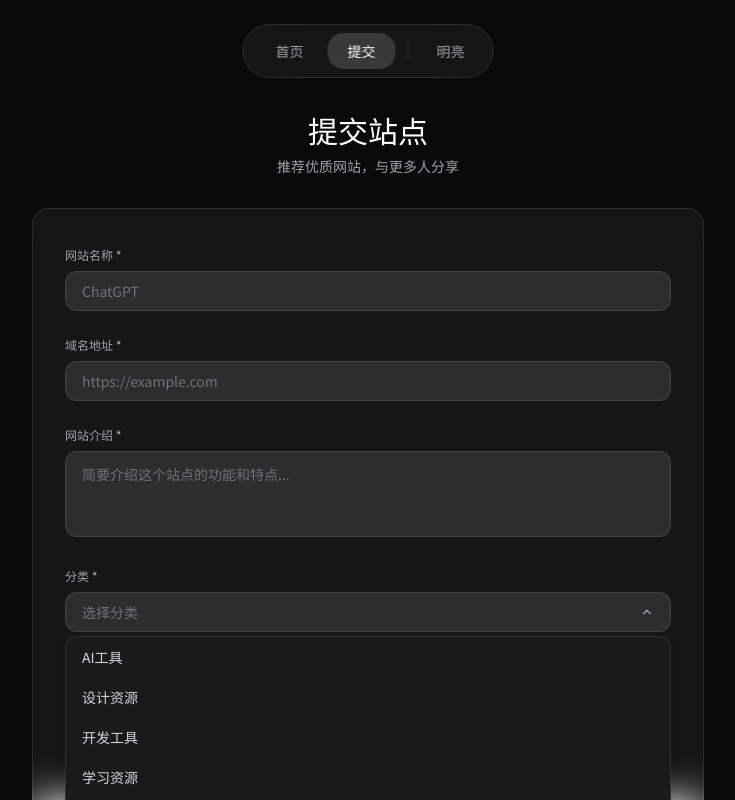
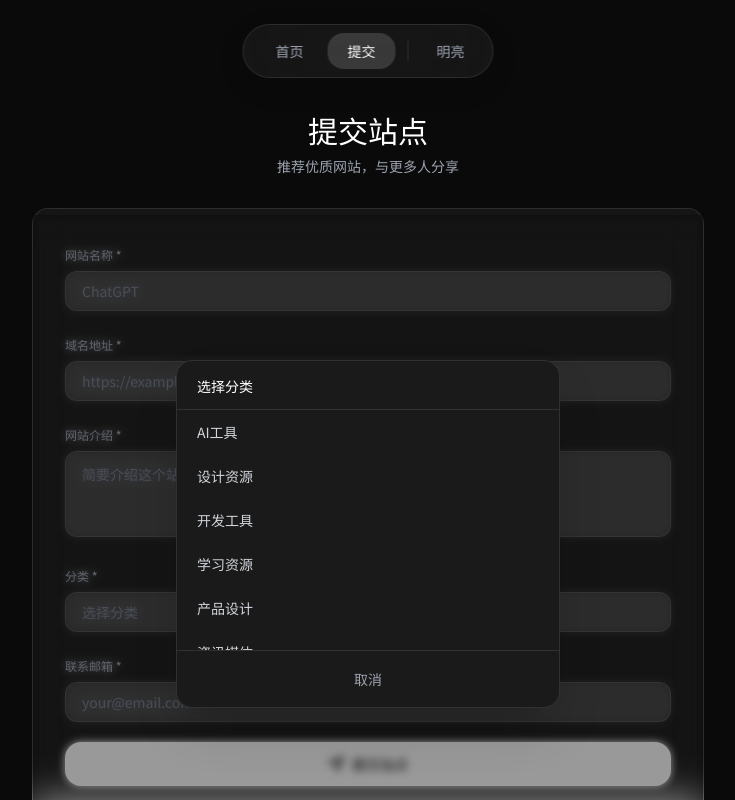
Before and after one commit to XFINL/Lunarbyte_scrs, a React (Vite) app: page /submit in a window 1280 px wide. Both pictures are taken after a click on the button "选择分类". Shown: the top 800 px of the page, without its empty margins (272-1007 px from the left). Built offline with nearby package versions, Linux system fonts and the light colour scheme.

Commit message:
feat: 开发导航站前端
Co-authored-by: traeagent <traeagent@users.noreply.github.com>

```diff
--- a/src/components/CustomSelect.tsx
+++ b/src/components/CustomSelect.tsx
@@ -1,5 +1,4 @@
-import { useState, useRef, useEffect } from 'react';
-import { ChevronDown } from 'lucide-react';
+import { useState, useEffect } from 'react';
 import { cn } from '@/lib/utils';
 
 interface Option {
@@ -17,42 +16,52 @@ interface CustomSelectProps {
 
 export default function CustomSelect({ options, value, onChange, placeholder = '请选择', className }: CustomSelectProps) {
   const [open, setOpen] = useState(false);
-  const ref = useRef<HTMLDivElement>(null);
 
   useEffect(() => {
-    const handleClick = (e: MouseEvent) => {
-      if (ref.current && !ref.current.contains(e.target as Node)) {
-        setOpen(false);
-      }
+    if (!open) return;
+    const handleKey = (e: KeyboardEvent) => {
+      if (e.key === 'Escape') setOpen(false);
     };
-    document.addEventListener('mousedown', handleClick);
-    return () => document.removeEventListener('mousedown', handleClick);
-  }, []);
+    document.addEventListener('keydown', handleKey);
+    return () => document.removeEventListener('keydown', handleKey);
+  }, [open]);
 
   const selected = options.find((o) => o.value === value);
 
   return (
-    <div ref={ref} className={cn('relative', className)}>
+    <>
       <button
         type="button"
-        onClick={() => setOpen(!open)}
-        className="w-full h-10 px-4 rounded-xl bg-white/80 dark:bg-white/10
-          border border-black/10 dark:border-white/10
-          text-sm outline-none transition-colors
-          flex items-center justify-between gap-2"
+        onClick={() => setOpen(true)}
+        className={cn(
+          'w-full h-10 px-4 rounded-xl bg-white/80 dark:bg-white/10',
+          'border border-black/10 dark:border-white/10',
+          'text-sm outline-none transition-colors text-left',
+          selected ? 'text-black dark:text-white' : 'text-gray-400 dark:text-gray-500',
+          className
+        )}
       >
-        <span className={selected ? 'text-black dark:text-white' : 'text-gray-400 dark:text-gray-500'}>
         {selected ? selected.label : placeholder}
-        </span>
-        <ChevronDown size={14} className={cn('text-gray-400 transition-transform', open && 'rotate-180')} />
       </button>
 
       {open && (
-        <div className="absolute top-full left-0 right-0 z-20 mt-1 rounded-xl overflow-hidden
+        <div className="fixed inset-0 z-[60] flex items-center justify-center p-4">
+          {/* backdrop */}
+          <div
+            className="absolute inset-0 bg-black/40 backdrop-blur-sm"
+            onClick={() => setOpen(false)}
+          />
+          {/* modal */}
+          <div
+            className="relative w-full max-w-sm rounded-2xl
               bg-white dark:bg-[#1a1a1a]
               border border-black/10 dark:border-white/10
-          shadow-lg"
+              shadow-2xl overflow-hidden"
           >
+            <div className="px-5 py-3 border-b border-black/10 dark:border-white/10">
+              <span className="text-sm font-medium text-black dark:text-white">{placeholder}</span>
+            </div>
+            <div className="max-h-60 overflow-y-auto">
               {options.map((opt) => (
                 <button
                   key={opt.value}
@@ -62,9 +71,9 @@ export default function CustomSelect({ options, value, onChange, placeholder = '
                     setOpen(false);
                   }}
                   className={cn(
-                'w-full px-4 py-2.5 text-left text-sm transition-colors',
+                    'w-full px-5 py-3 text-left text-sm transition-colors',
                     opt.value === value
-                  ? 'bg-black/10 dark:bg-white/15 text-black dark:text-white'
+                      ? 'bg-black/10 dark:bg-white/15 text-black dark:text-white font-medium'
                       : 'text-gray-600 dark:text-gray-300 hover:bg-black/5 dark:hover:bg-white/5'
                   )}
                 >
@@ -72,7 +81,18 @@ export default function CustomSelect({ options, value, onChange, placeholder = '
                 </button>
               ))}
             </div>
+            <div className="px-5 py-2.5 border-t border-black/10 dark:border-white/10">
+              <button
+                type="button"
+                onClick={() => setOpen(false)}
+                className="w-full py-2 rounded-xl text-sm text-gray-500 dark:text-gray-400 hover:bg-black/5 dark:hover:bg-white/5 transition-colors"
+              >
+                取消
+              </button>
+            </div>
+          </div>
+        </div>
       )}
-    </div>
+    </>
   );
 }
```
Lines whose indentation alone changed are shown as unchanged.
